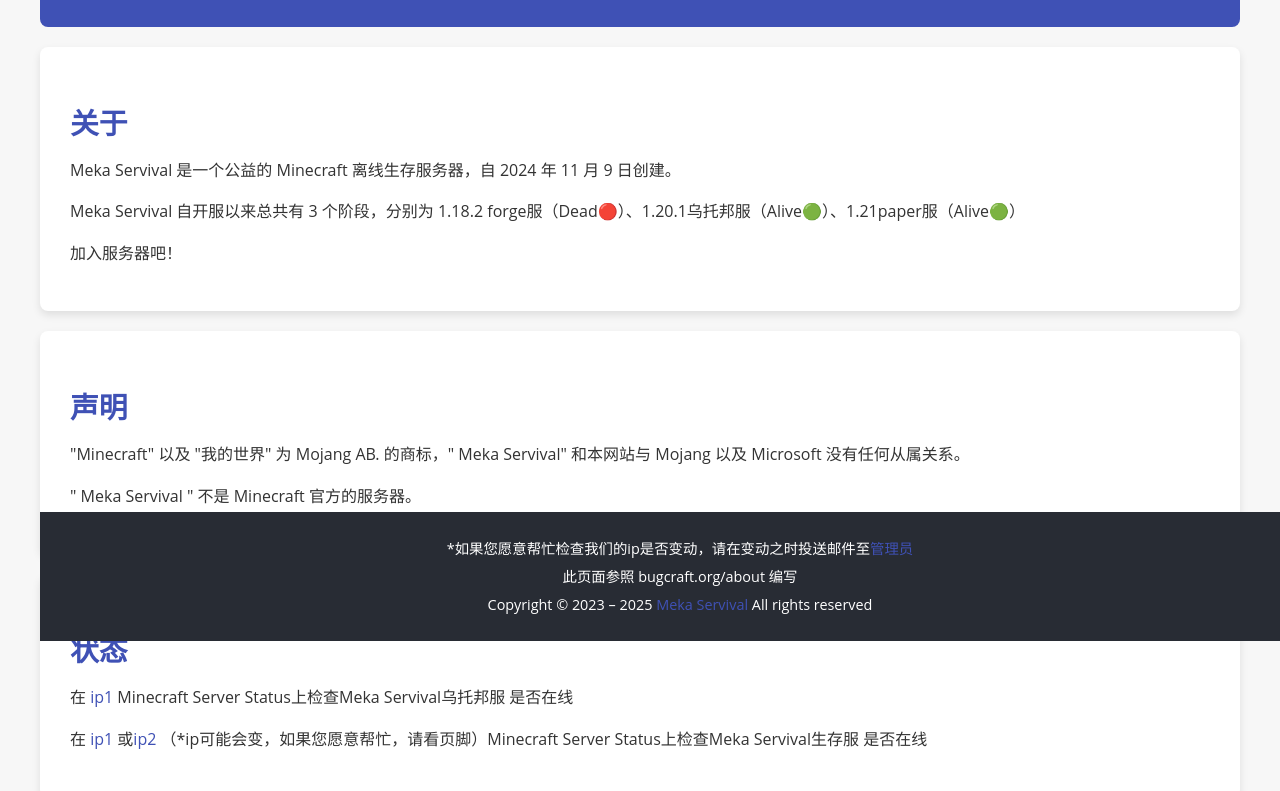
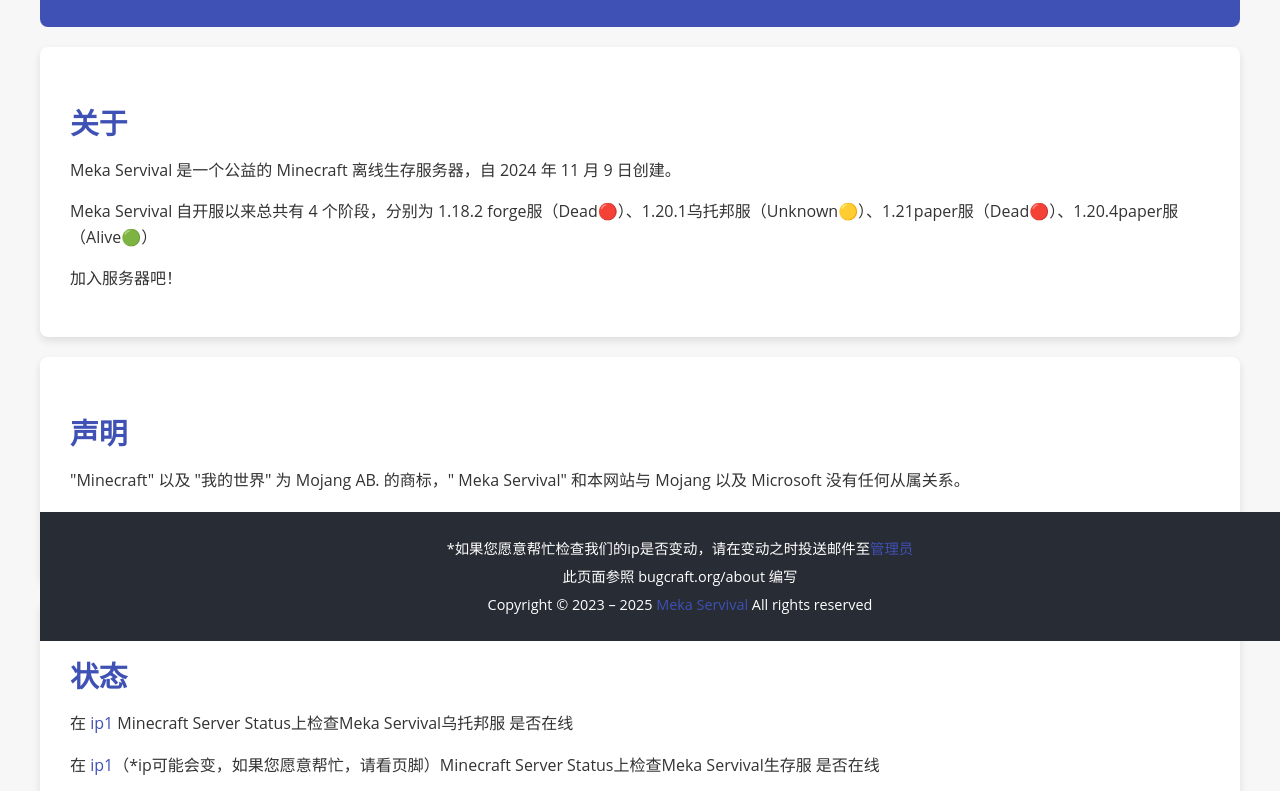
Before and after one commit to FurCraft-Official/FurCraft, a plain HTML site: page index.html in a window 1280 px wide. Shown: the part 159-950 px from the top of the page. Drawn offline with Linux system fonts and the light colour scheme.

Commit message:
Update index.html

```diff
--- a/index.html
+++ b/index.html
@@ -85,7 +85,7 @@
     <section id="about">
         <h2>关于</h2>
         <p>Meka Servival 是一个公益的 Minecraft 离线生存服务器，自 2024 年 11 月 9 日创建。</p>
-        <p>Meka Servival 自开服以来总共有 3 个阶段，分别为 1.18.2 forge服（Dead🔴）、1.20.1乌托邦服（Alive🟢）、1.21paper服（Alive🟢）</p>
+        <p>Meka Servival 自开服以来总共有 4 个阶段，分别为 1.18.2 forge服（Dead🔴）、1.20.1乌托邦服（Unknown🟡）、1.21paper服（Dead🔴）、1.20.4paper服（Alive🟢）</p>
         <p>加入服务器吧！</p>
     </section>
 
@@ -98,7 +98,7 @@
     <section id="status">
         <h2>状态</h2>
         <p>在 <a href="https://mcsrvstat.us/server/xcdeer.nas-cab.com:35535" target="_blank">ip1</a> Minecraft Server Status上检查Meka Servival乌托邦服 是否在线</p>
-        <p>在 <a href="https://mcsrvstat.us/server/meka.xej.news:51727" target="_blank">ip1</a> 或<a href="https://mcsrvstat.us/server/meka2.xej.news:54658" target="_blank">ip2</a> （*ip可能会变，如果您愿意帮忙，请看页脚）Minecraft Server Status上检查Meka Servival生存服 是否在线</p>
+        <p>在 <a href="https://mcsrvstat.us/server/xej.news" target="_blank">ip1</a>（*ip可能会变，如果您愿意帮忙，请看页脚）Minecraft Server Status上检查Meka Servival生存服 是否在线</p>
     </section>
 
     <section id="join-server">
```
